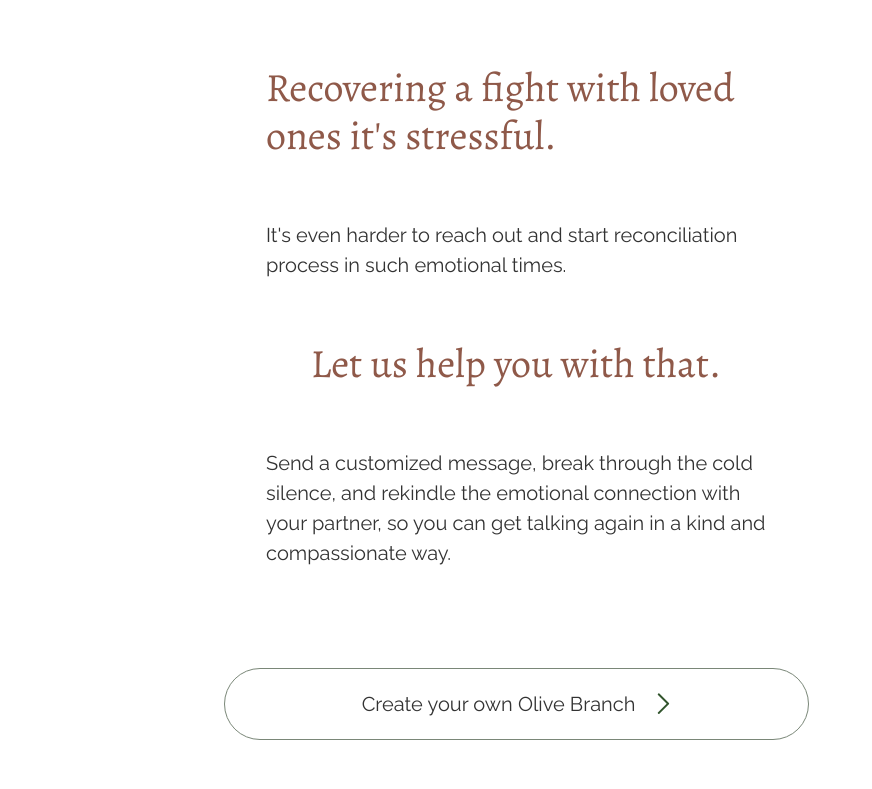
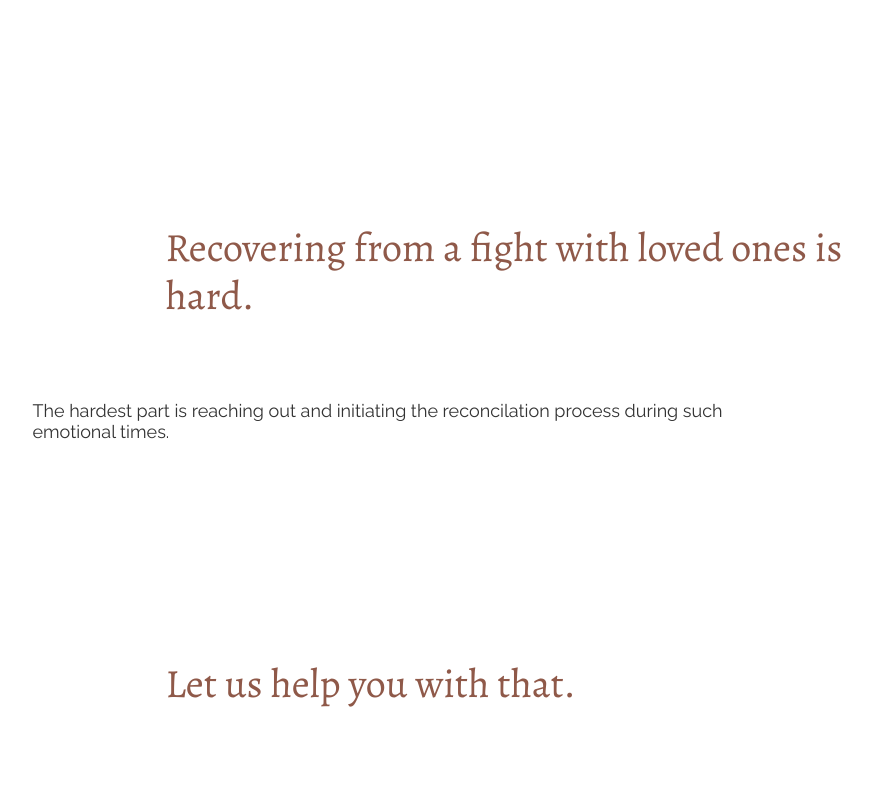
Before and after one commit to kent28808/olivebranchr2, a Next.js app: page /intro in a window 1280 px wide. Shown: the top 789 px of the page, without its empty margins (124-996 px from the left). Built offline with nearby package versions, Linux system fonts and the light colour scheme.

Commit message:
homescreen UI complete

```diff
--- a/pages/index.js
+++ b/pages/index.js
@@ -24,7 +24,9 @@
       />
 
       <Link href='/about' passHref>
+      <div className='creators'>
       <p>About the creators</p>
+      </div>
       </Link>
 
     </div>
--- a/pages/intro.js
+++ b/pages/intro.js
@@ -4,17 +4,18 @@
 export default function initialHelpscreen() {
   return (
     <div className='container'>
-      <h3>Recovering a fight with loved ones it's stressful.</h3>
+      <h3>Recovering from a fight with loved ones is hard.</h3>
+      <div className ='paragraph-text'>
       <p>
-        It's even harder to reach out and start reconciliation process in such
-        emotional times.
+        The hardest part is reaching out and initiating the reconcilation process during such emotional times.
       </p>
+      </div>
       <h3>Let us help you with that.</h3>
+      <div className='paragraph-text'>
       <p>
-        Send a customized message, break through the cold silence, and rekindle
-        the emotional connection with your partner, so you can get talking again
-        in a kind and compassionate way.
+        Send a customized message and rekindle the emotional connection with your partner, so you can get talking again in a kind and compassionate way.
       </p>
+      </div>
       <ButtonWithText
         innerRef='/typeOfUser'
         text='Create your own Olive Branch'
--- a/styles/globals.scss
+++ b/styles/globals.scss
@@ -50,14 +50,29 @@
   // width: 688.8px;
   // height: 40px;
   // margin: 5px 0 169px 5px;
+  margin-top: 200px;
+  width: 701px;
   line-height: 1.2;
 }
 
 p,
+.creators {
+  @include text-styling($jet, $raleway-regular, 18px);
+  align-items: center;
+  margin-top: 40px;
+}
+.paragraph-text {
+  @include text-styling($jet, $raleway-regular, 20px);
+  margin-left: 134px;
+  margin-right: 400px;
+  width: 701px;
+  align-content: center
+    }
+
 .button-text {
-  @include text-styling($jet, $raleway-regular, 20px);
+  @include text-styling($jet, $raleway-regular, 25px);
   // width: 648px;
-  line-height: 1.5;
+  // line-height: 1.5;
   display: flex;
   justify-content: center;
 }
@@ -66,6 +81,7 @@
   margin-left: 22px;
   display: flex;
   padding: 4px 0px;
+
 }
 
 // Buttons
```
